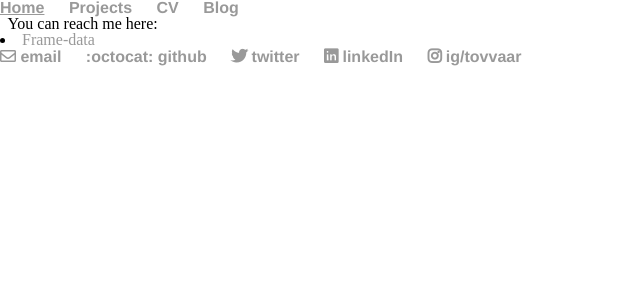
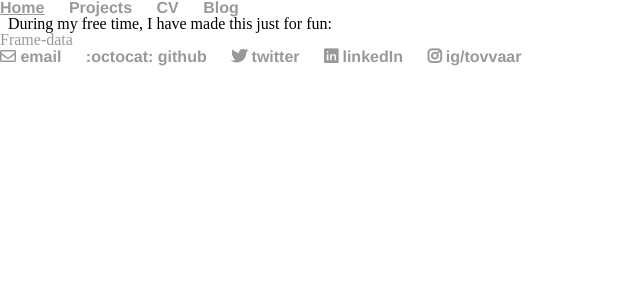
Before and after one commit to tovVAar/tovVAar.github.io, a Jekyll site: the page built from projects/index.html, in a window 1280 px wide. Shown: the top 300 px of the page, without its empty margins (0-640 px from the left). Built offline with Jekyll 4.4.1, drawn with Linux system fonts in a browser that asks for light colours; nearby versions of some CDN libraries; library files that are not in the unit come from our copies.

Commit message:
projects description

```diff
--- a/projects/index.html
+++ b/projects/index.html
@@ -3,9 +3,11 @@ layout: default
 title: Tovar's personal projects
 ---
 <pre>
-  You can reach me here:
+  During my free time, I have made this just for fun:
 </pre>
 
-<li>
-  <a href="https://frame-data.com">Frame-data</a>
-</li>
+<ul>
+  <li>
+    <a href="https://frame-data.com">Frame-data</a>
+  </li>
+</ul>
```
